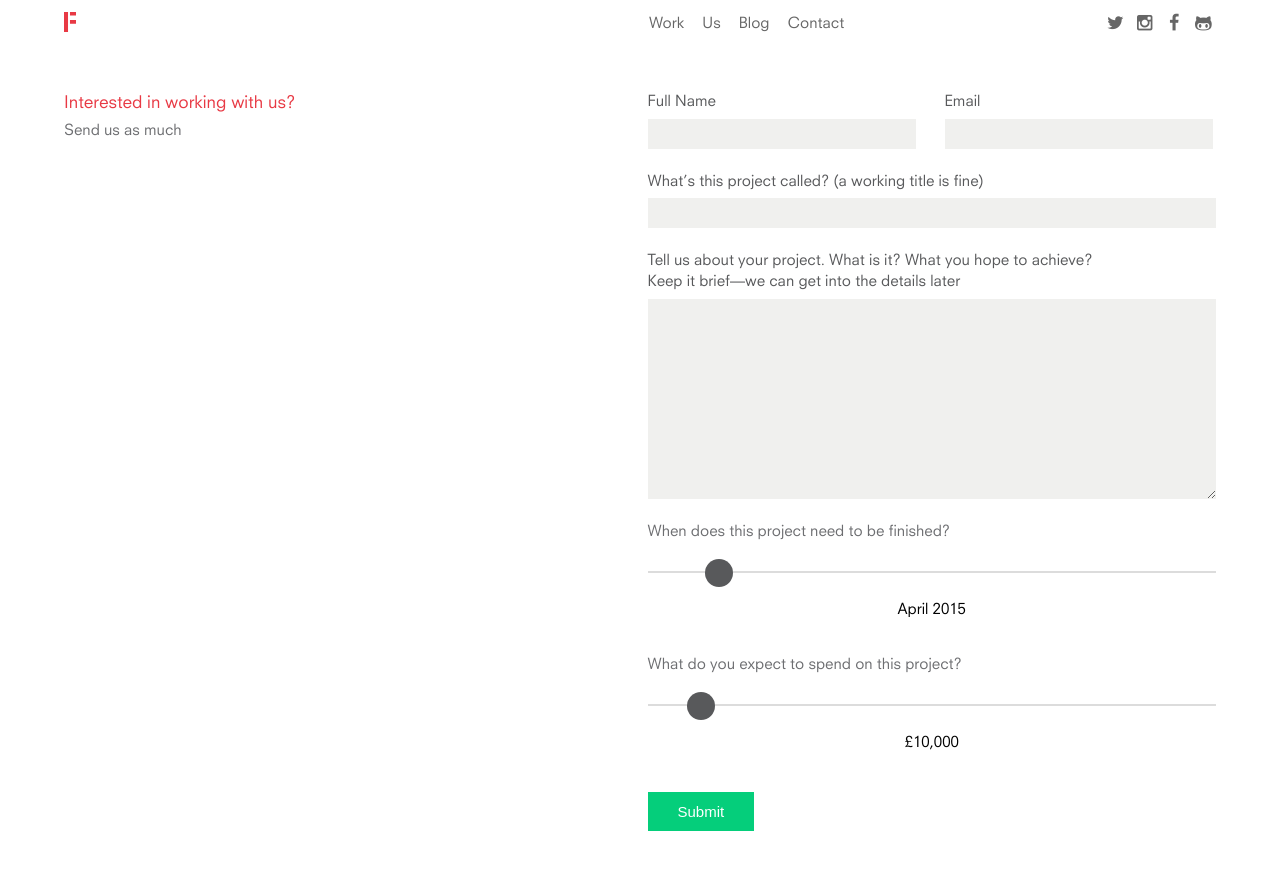
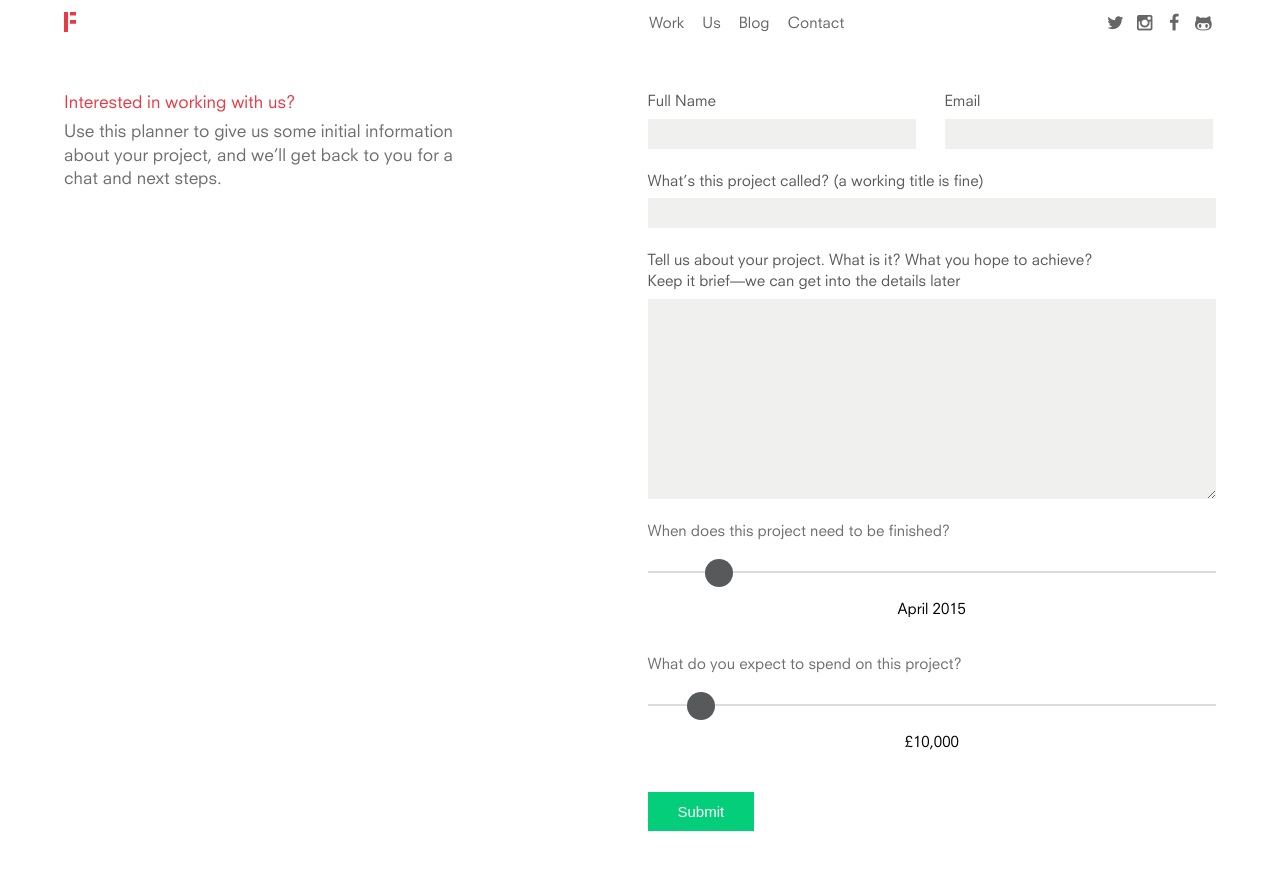
Before and after one commit to EMT/fieldwork-v2, a Jekyll site: the page built from planner.html, in a window 1280 px wide and 900 px high. Shown: the top 870 px of the window. Built offline with Jekyll 4.4.1, drawn with Linux system fonts in a browser that asks for light colours; nearby versions of some CDN libraries; some of the changed lines change nothing that is shown.

Commit message:
Planner tweaks.

```diff
--- a/js/planner.js
+++ b/js/planner.js
@@ -33,7 +33,7 @@
 
   budgetSlider.on('slide set', function () {
     if(budgetSlider.val() == maxBudget) {
-      budgetInput.val('£100,000+');
+      budgetInput.val('All of your money');
     }
     // if(budgetSlider.val() == minBudget) {
     //   budgetInput.val('No budget');
@@ -74,12 +74,12 @@
 
 
   timeframeSlider.on('slide set', function () {
-    if(timeframeSlider.val() == maxBudget) {
-      timeframeInput.val('All your money');
+    if(timeframeSlider.val() == minTimeframe) {
+      timeframeInput.val('No fixed deadline, but ASAP');
     }
-    // if(timeframeSlider.val() == minBudget) {
-    //   timeframeInput.val('No budget');
-    // }
+    if(timeframeSlider.val() == maxTimeframe) {
+      timeframeInput.val('Whenevs');
+    }
   });
 
 
--- a/planner.html
+++ b/planner.html
@@ -1,6 +1,6 @@
 ---
 title: "Planner"
-description: "We love making things, collaborating, identifying interesting problems and figuring out what we can build to help solve them."
+description: "Interested in working with us?"
 layout: default
 body_classes: no-hero
 scripts:
@@ -13,7 +13,7 @@
 
       <div class="section-title">
         <h1>Interested in working with us?</h1>
-        <p class="runner">Send us as much</p>
+        <p class="section-runner">Use this planner to give us some initial information about your project, and we’ll get back to you for a chat and next steps.</p>
       </div>
 
       <div class="section-text section-text">
```
